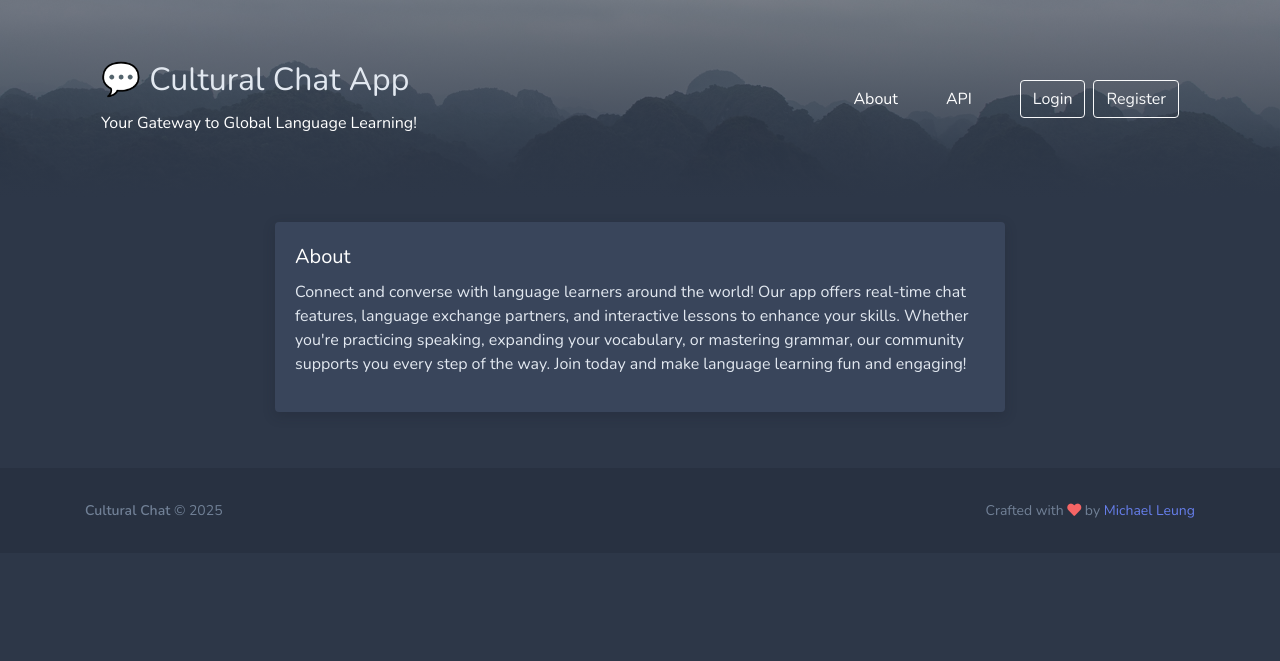
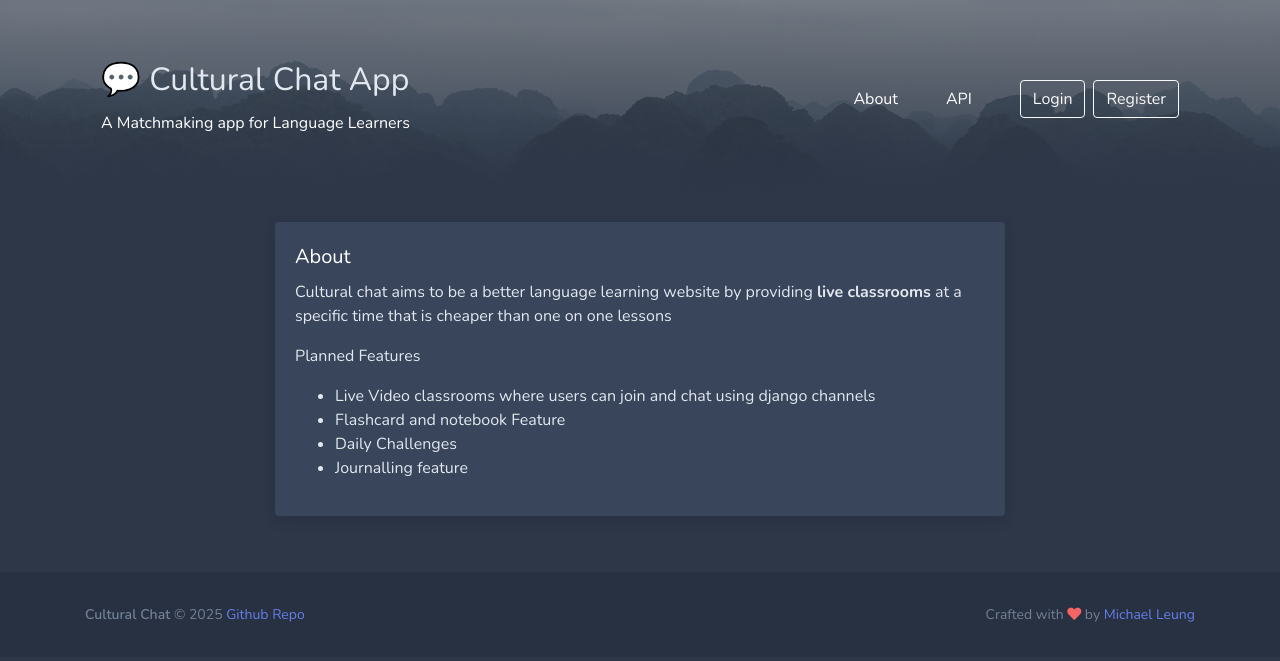
Before and after one commit to mkleung/django-chat-demo, a Django app: page /about/ in a window 1280 px wide. Shown: the top 661 px of the page. Run offline with Django 5.2, Linux system fonts and the light colour scheme; some libraries are stand-ins or nearby versions.

Commit message:
Add some content

```diff
--- a/chatapp/templates/chatapp/about.html
+++ b/chatapp/templates/chatapp/about.html
@@ -6,11 +6,19 @@
       <div class="block">
         <div class="block-content">
           <div class="text-white font-size-lg fw-bold mb-2">About</div>
-          <p>Connect and converse with language learners around the world! Our app offers real-time chat features, language exchange partners, and interactive lessons to enhance your skills. Whether you're practicing speaking, expanding your vocabulary, or mastering grammar, our community supports you every step of the way. Join today and make language learning fun and engaging!
+          <p>Cultural chat aims to be a better language learning website by providing
+            <b>live classrooms</b> at a specific time that is cheaper than one on one lessons</p>
 
+          <p>Planned Features</p>
+          <ul>
+            <li>Live Video classrooms where users can join and chat using django channels</li>
+            <li>Flashcard and notebook Feature</li>
+            <li>Daily Challenges</li>
+            <li>Journalling feature</li>
+          </ul>
         </div>
 
-        </p>
+
       </div>
     </div>
   </div>
--- a/templates/footer.html
+++ b/templates/footer.html
@@ -8,6 +8,8 @@
             <script>
               document.write(new Date().getFullYear());
             </script>
+
+            <a href="https://github.com/mkleung/django-chat-demo">Github Repo</a>
           </div>
           <div class="text-center text-md-end py-2">
             Crafted with <i class="fa fa-heart text-danger"></i> by
--- a/templates/header.html
+++ b/templates/header.html
@@ -10,7 +10,7 @@
       <div class="container-fluid">
         <a class="navbar-brand text-white" href="/">
           <h2>💬 Cultural Chat App</h2>
-          <small>Your Gateway to Global Language Learning!</small>
+          <small>A Matchmaking app for Language Learners</small>
         </a>
 
         <div class="d-flex align-items-center">
```
Also changed, not shown: db.sqlite3, readme.md.
